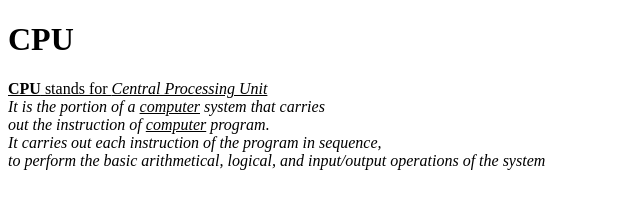
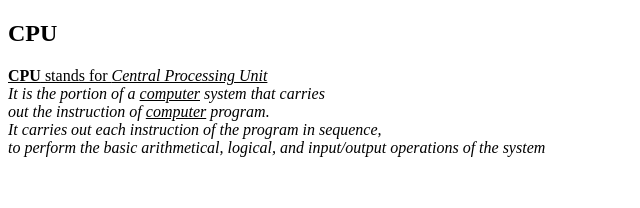
Before and after one commit to iamneo-production/eebfbffeeeebadaeccdfffebaeceaec, a plain HTML site: page public/index.html in a window 1280 px wide. Shown: the whole page, without its empty margins (0-640 px from the left). Drawn offline with Linux system fonts and the light colour scheme.

Commit message:
Backup Commit

```diff
--- a/public/index.html
+++ b/public/index.html
@@ -8,7 +8,7 @@
     <link rel="stylesheet" href="style.css" />
 </head>
 <body>
-    <h1><b>CPU</b></h1>
+    <h2><b>CPU</b></h2>
     <u><b>CPU</b> stands for <i>Central Processing Unit<i></u><br>
     It is the portion of a <u>computer</u> system that carries<br>
     out the instruction of <u>computer</u> program.<br>
```
